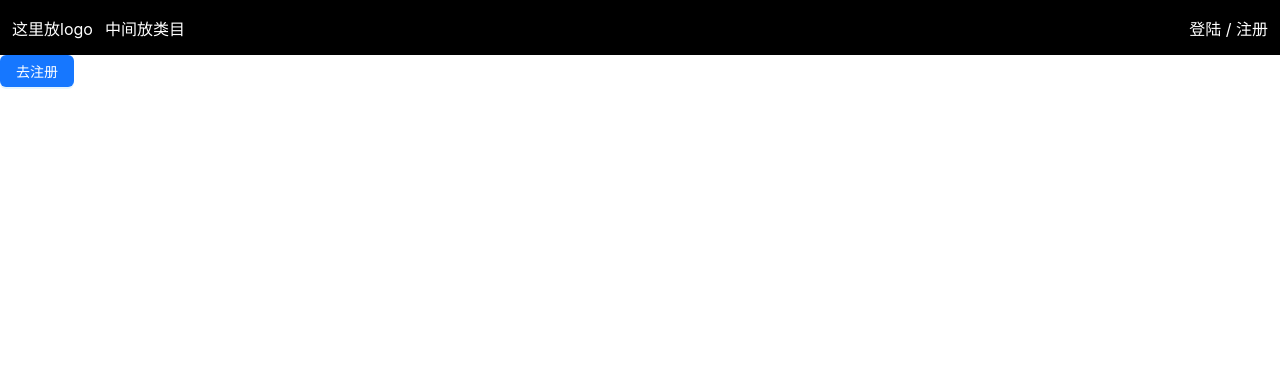
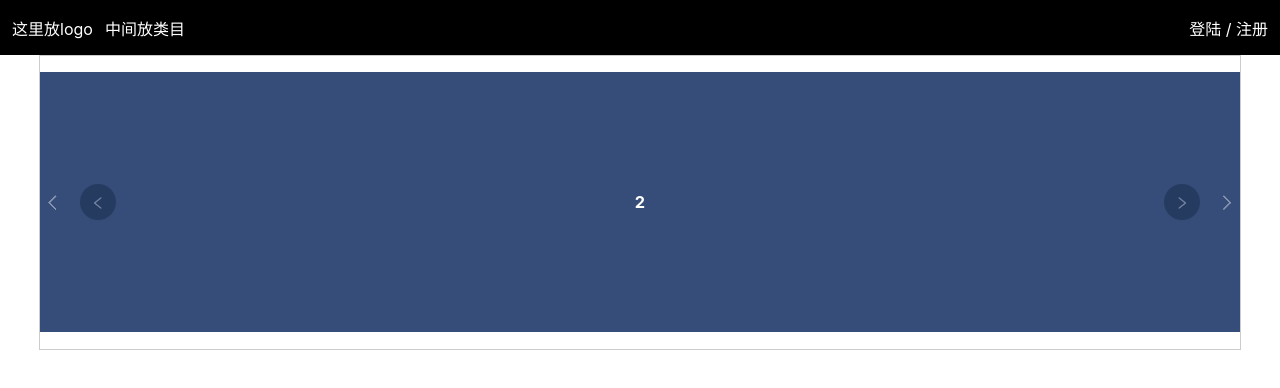
Before and after one commit to zach317/react-front-end, a React app: page / in a window 1280 px wide. Shown: the top 388 px of the page. Built offline with nearby package versions, Linux system fonts and the light colour scheme.

Commit message:
feat: antd走马灯小箭头

```diff
--- /dev/null
+++ b/src/routes/home/carousel-banner/index.jsx
@@ -0,0 +1,42 @@
+import React, { useRef } from 'react'
+import { Carousel, Button } from 'antd'
+import { LeftOutlined, RightOutlined } from '@ant-design/icons'
+import './index.less'
+
+const CarouselBanner = () => {
+  const carouselEL = useRef(null)
+  return (
+    <div className='carousel-wrap'>
+      <Button
+        className='arrow-btn left-btn'
+        onClick={() => {
+          carouselEL.current.prev()
+        }}
+        icon={<LeftOutlined />}
+      />
+      <Button
+        className='arrow-btn right-btn'
+        onClick={() => {
+          carouselEL.current.next()
+        }}
+        icon={<RightOutlined />}
+      />
+      <Carousel ref={carouselEL} arrows effect='fade' autoplay>
+        <div>
+          <h3 className='carousel-content'>1</h3>
+        </div>
+        <div>
+          <h3 className='carousel-content'>2</h3>
+        </div>
+        <div>
+          <h3 className='carousel-content'>3</h3>
+        </div>
+        <div>
+          <h3 className='carousel-content'>4</h3>
+        </div>
+      </Carousel>
+    </div>
+  )
+}
+
+export default CarouselBanner
--- /dev/null
+++ b/src/routes/home/carousel-banner/index.less
@@ -0,0 +1,33 @@
+.carousel-wrap {
+  position: relative;
+  .arrow-btn {
+    border: none;
+    height: 36px;
+    width: 36px;
+    transition: 1s;
+    border-radius: 50%;
+    background-color: #001529;
+    color: #fff;
+    position: absolute;
+    top: 50%;
+    z-index: 10;
+    transform: translateY(-50%);
+    opacity: 0.3;
+    &:hover {
+      opacity: 1;
+    }
+  }
+  .right-btn {
+    right: 40px;
+  }
+  .left-btn {
+    left: 40px;
+  }
+  .carousel-content {
+    height: 260px;
+    color: #fff;
+    line-height: 260px;
+    text-align: center;
+    background-color: #364d79;
+  }
+}
--- a/src/routes/home/index.jsx
+++ b/src/routes/home/index.jsx
@@ -1,16 +1,16 @@
 import React from 'react'
-import { Button } from 'antd'
 import { useNavigate } from 'react-router-dom'
+import CarouselBanner from './carousel-banner'
+
+import './index.less'
 
 const Home = () => {
   const navigate = useNavigate()
-  const goRegister = () => {
-    navigate('/user/register')
-  }
+
   return (
-    <Button onClick={goRegister} type='primary'>
-      去注册
-    </Button>
+    <div className='home-wrap'>
+      <CarouselBanner />
+    </div>
   )
 }
 
```
